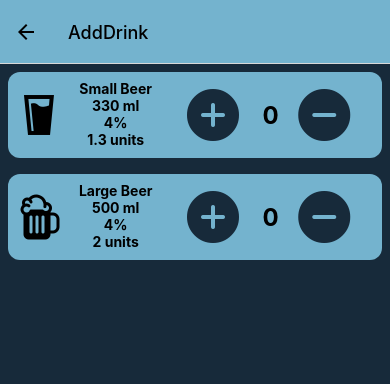
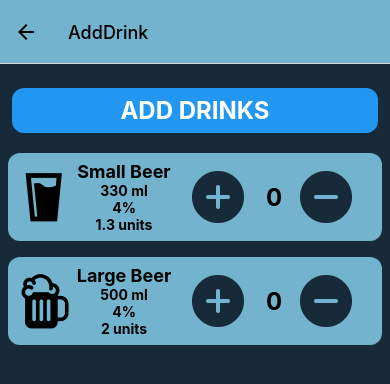
Before and after one commit to Alexandervanderleek/drinks-tracker-react-native, a React Native app: screen /AddDrink in a window 390 px wide. Shown: the top 384 px of the page. Built offline with nearby package versions, Linux system fonts and the light colour scheme.

Commit message:
more adding drink functionality

```diff
--- /dev/null
+++ b/components/Button.js
@@ -0,0 +1,40 @@
+import React from 'react'
+import { Pressable, StyleSheet, Text, View } from 'react-native'
+import { GlobalConstants } from '../util/constants'
+
+export default function Button({children, onPress, mode, style}) {
+  return (
+    <View style={style}>
+        <Pressable onPress={onPress} style={({pressed}) => pressed && styles.pressed}>
+            <View style={[styles.button, mode === 'flat' && styles.flat]}>
+                <Text style={[styles.buttonText, mode==='flat' && styles.flatText]}>{children}</Text>
+            </View>
+        </Pressable>
+    </View>
+  )
+}
+
+
+const styles = StyleSheet.create({
+   button: {
+    borderRadius: 12,
+    padding: 8,
+    backgroundColor: GlobalConstants.colors.brightBlue
+   },
+   flat: {
+    backgroundColor: 'transparent'
+   },
+   buttonText:{
+    color: 'white',
+    fontWeight: 'bold',
+    fontSize: 24,
+    textAlign: 'center'
+   },
+   flatText: {
+    color: 'white'
+   },
+   pressed: {
+    opacity: 0.75,
+    borderRadius: 4
+   }
+})
--- a/components/Drinks/DrinkOption.js
+++ b/components/Drinks/DrinkOption.js
@@ -1,22 +1,34 @@
 import React from 'react'
-import { Pressable, StyleSheet, Text, TextInput, View } from 'react-native'
+import { StyleSheet, Text, View } from 'react-native'
 import { GlobalConstants } from '../../util/constants'
 import { MaterialCommunityIcons, Ionicons} from '@expo/vector-icons'
 import PlusMinus from '../PlusMinus';
 
-export default function DrinkOption({name,volume,strength, icon}) {
+export default function DrinkOption({item, newDrink}) {
 
     let IconComponent;
 
+    function addThisDrink(quantity){
+        newDrink({
+            id: item.id,
+            name: item.name,
+            icon: {
+                name: item.icon.name,
+                provider: 'MaterialCommunityIcons'
+            },
+            strength: item.strength,
+            volume: item.volume,
+            quantity: quantity
+        })
+    }
 
-
-    switch (icon.provider) {
+    switch (item.icon.provider) {
         case 'MaterialCommunityIcons':
-            IconComponent = <MaterialCommunityIcons name={icon.name} size={48} color="black" />
+            IconComponent = <MaterialCommunityIcons name={item.icon.name} size={58} color="black" />
             break;
 
         case 'Ionicons':
-            IconComponent = <Ionicons name={icon.name} size={48} color="black" />
+            IconComponent = <Ionicons name={item.icon.name} size={58} color="black" />
             break;
 
         default:
@@ -30,12 +42,12 @@ export default function DrinkOption({name,volume,strength, icon}) {
             {IconComponent}
         </View>
         <View style={styles.infoContainer}>
-            <Text style={{fontWeight: 'bold'}} >{name}</Text>
-            <Text style={{fontWeight: 'bold'}} >{volume} ml</Text>
-            <Text style={{fontWeight: 'bold'}} >{strength}%</Text>
-            <Text style={{fontWeight: 'bold'}}>{Math.round(volume*(strength/100))/10} units</Text>
+            <Text style={{fontWeight: 'bold', fontSize: 18}} >{item.name}</Text>
+            <Text style={{fontWeight: 'bold'}} >{item.volume} ml</Text>
+            <Text style={{fontWeight: 'bold'}} >{item.strength}%</Text>
+            <Text style={{fontWeight: 'bold'}}>{Math.round(item.volume*(item.strength/100))/10} units</Text>
         </View>
-        <PlusMinus></PlusMinus>
+        <PlusMinus newDrink={addThisDrink}></PlusMinus>
 
 
     </View>
--- a/components/Drinks/DrinkOptions.js
+++ b/components/Drinks/DrinkOptions.js
@@ -1,5 +1,6 @@
 import React, { useState } from 'react'
-import { FlatList } from 'react-native'
+import { FlatList, StyleSheet, Text, View } from 'react-native'
+import Button from '../Button';
 import { GlobalConstants } from '../../util/constants'
 import DrinkOption from './DrinkOption'
 
@@ -8,26 +9,39 @@ export default function DrinkOptions() {
   const [drinks, setDrink] = useState([]);
 
   function addDrink(newDrink){
-    const index = drinks.findIndex((item)=>{item.id ===  newDrink.id});
-    if(index){
-
-    }else{
-      setDrink([...drinks,newDrink]);
-    }
-  }
-
-  function removeDrink(){
-
+     if(newDrink.quantity>0){
+      const index = drinks.findIndex((item)=>{ return item.id ===  newDrink.id});
+      if(index>-1){
+        setDrink([...drinks.filter((item) =>{ return item.id !== newDrink.id}),newDrink])
+      }else{
+        setDrink([...drinks,newDrink]);
+      }
+     }else{
+       setDrink([...drinks.filter((item) =>{ return item.id !== newDrink.id})])
+     }
   }
 
 
+
   return (
+    <View style={styles.container}>
+     <View style={{margin: 12, borderRadius: 12}}>
+      <Button>ADD DRINKS</Button>
+     </View>
+
     <FlatList
         data={GlobalConstants.DefaultDrinks}
         keyExtractor={(item)=>item.id}
-        renderItem={({item})=>(<DrinkOption newDrink={addDrink} name={item.name} volume={item.volume} strength={item.strength} icon={item.icon}></DrinkOption>)}
+        renderItem={({item})=>(<DrinkOption newDrink={addDrink} item={item}></DrinkOption>)}
 
     ></FlatList>
 
+    </View>
   )
 }
+
+const styles = StyleSheet.create({
+  container:{
+    marginVertical: 12
+  }
+})
--- a/components/PlusMinus.js
+++ b/components/PlusMinus.js
@@ -4,16 +4,20 @@ import { Ionicons} from '@expo/vector-icons'
 import { GlobalConstants } from '../util/constants'
 
 
-export default function PlusMinus() {
+export default function PlusMinus({newDrink}) {
 
   const [quantity, setQuantity] = useState(0);
 
+
+
   function addItemHandler(){
+    newDrink(quantity+1)
     setQuantity(quantity+1);
   }
 
   function removeItemHandler(){
     if(quantity>0){
+        newDrink(quantity-1);
         setQuantity(quantity-1);
     }
   }
--- a/util/constants.js
+++ b/util/constants.js
@@ -2,7 +2,8 @@ export const GlobalConstants = {
     colors:{
         LightBlue: '#74B3CE',
         darkBlue: '#172A3A',
-        weirdGreen: '#004346'
+        weirdGreen: '#004346',
+        brightBlue: '#2197F2'
     },
     DefaultDrinks:[
         {
```
